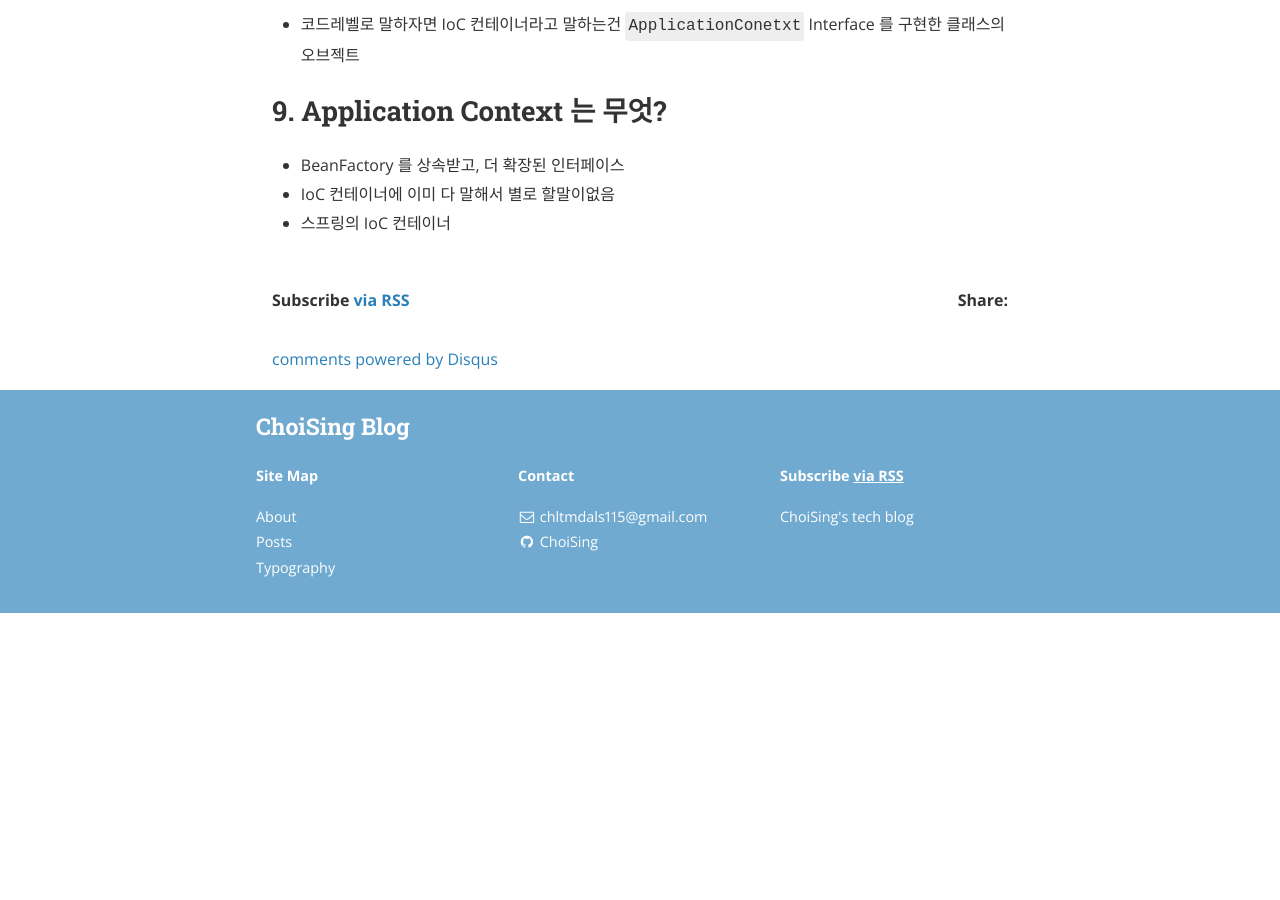
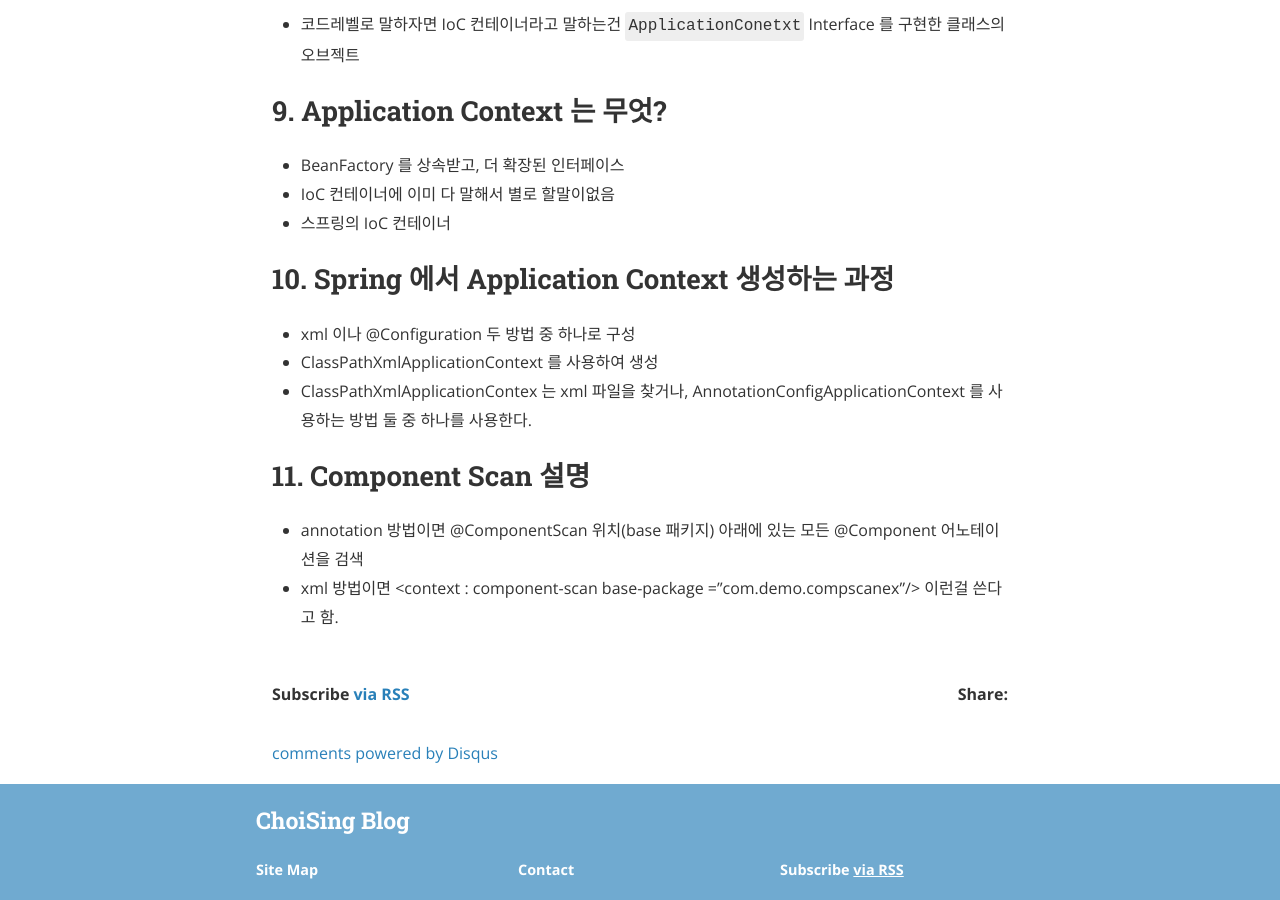
Before and after one commit to Oraindrop/oraindrop.github.io, a Jekyll site: the page built from _posts/Back-end/2020-10-25-Spring interview questions.md, in a window 1280 px wide and 900 px high, scrolled down 3786 px. Built offline with Jekyll 4.4.1, drawn with Linux system fonts in a browser that asks for light colours; nearby versions of some CDN libraries; comment, search, counter and statistics services are not loaded; before the commit the page ends 4399 px from its top, so only the background shows below that.

Commit message:
20201030 spring interview 10, 11 write

```diff
--- a/_posts/Back-end/2020-10-25-Spring interview questions.md
+++ b/_posts/Back-end/2020-10-25-Spring interview questions.md
@@ -139,3 +139,14 @@ tags: spring, java
 - BeanFactory 를 상속받고, 더 확장된 인터페이스
 - IoC 컨테이너에 이미 다 말해서 별로 할말이없음
 - 스프링의 IoC 컨테이너
+
+## 10. Spring 에서 Application Context 생성하는 과정
+
+- xml 이나 @Configuration 두 방법 중 하나로 구성
+- ClassPathXmlApplicationContext 를 사용하여 생성
+- ClassPathXmlApplicationContex 는 xml 파일을 찾거나, AnnotationConfigApplicationContext 를 사용하는 방법 둘 중 하나를 사용한다.
+
+## 11. Component Scan 설명
+
+- annotation 방법이면 @ComponentScan 위치(base 패키지) 아래에 있는 모든 @Component 어노테이션을 검색
+- xml 방법이면 <context : component-scan base-package =”com.demo.compscanex”/> 이런걸 쓴다고 함.
```
